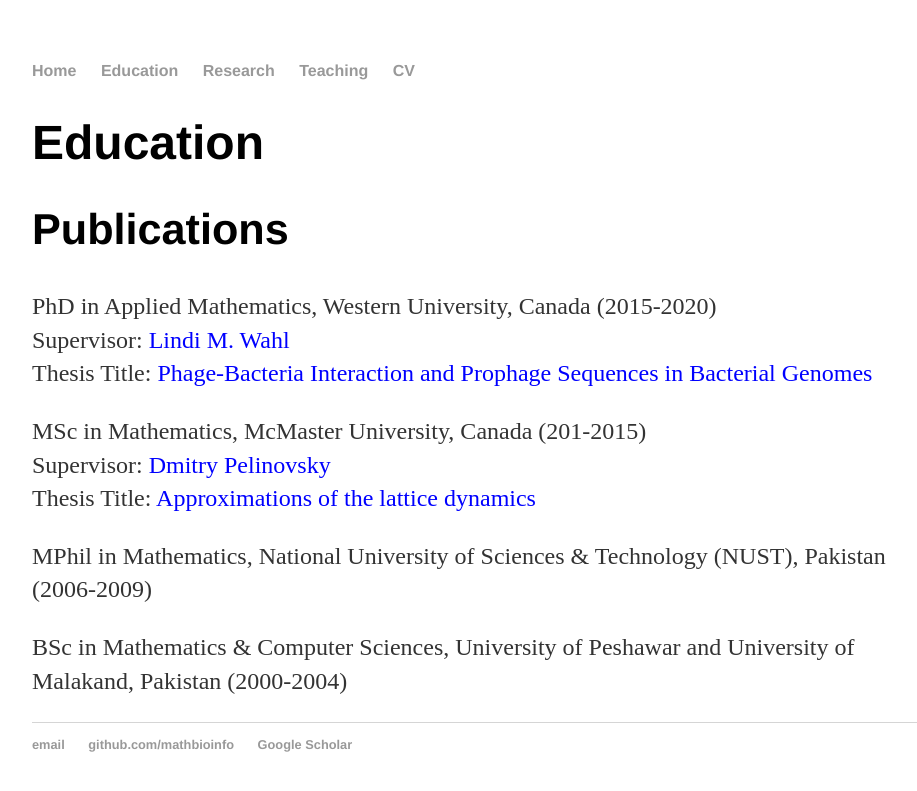
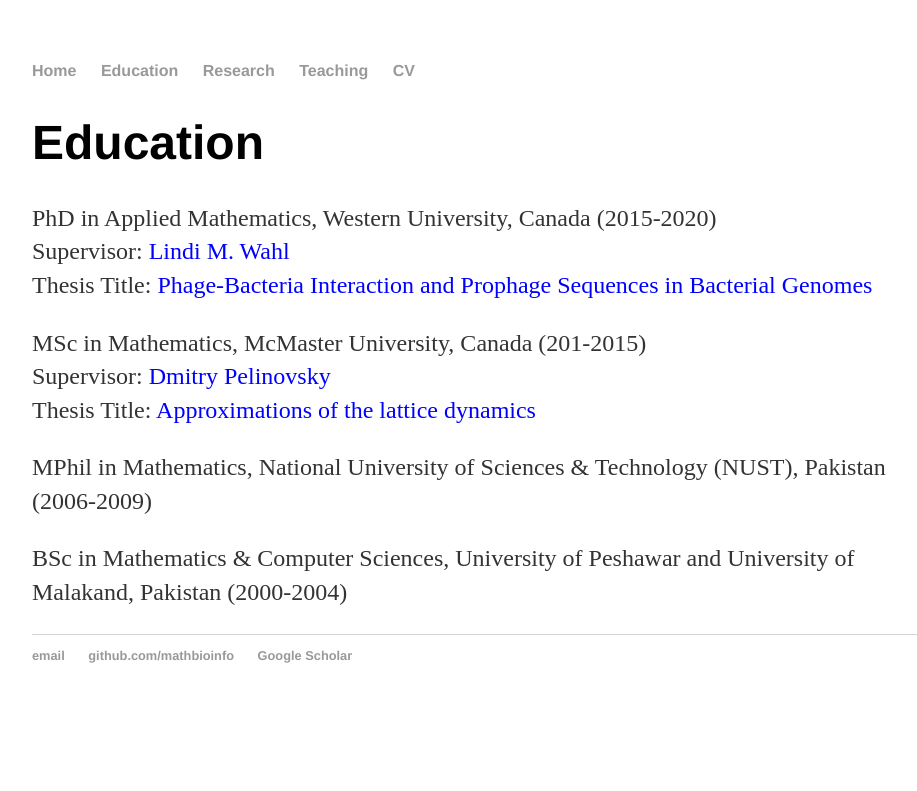
Before and after one commit to MathBioInfo/amjadkhan, a Jekyll site: the page built from Education/index.html, in a window 1280 px wide. Shown: the top 791 px of the page, without its empty margins (160-1077 px from the left). Built offline with Jekyll 4.4.1, drawn with Linux system fonts in a browser that asks for light colours.

Commit message:
Update index.html

```diff
--- a/Education/index.html
+++ b/Education/index.html
@@ -5,14 +5,7 @@
 
 		<div class="Education">
 			<h1>Education</h1>
-			<div class="main-wrap">
-      <div id="wsite-content" class="wsite-elements wsite-not-footer">
-	<div class="wsite-section-wrap">
-	<div class="wsite-section wsite-body-section wsite-background-14"  >
-		<div class="wsite-section-content">
-          <div class="container">
 			<div class="wsite-section-elements">
-				<h2 class="wsite-content-title">Publications<br /></h2>
 				<div class="paragraph"><font color="#2a2a2a" size="3">
 			<link rel="stylesheet" type="text/css" href="css/main.css">
 			<p>PhD in Applied Mathematics,  Western University, Canada (2015-2020)
```
